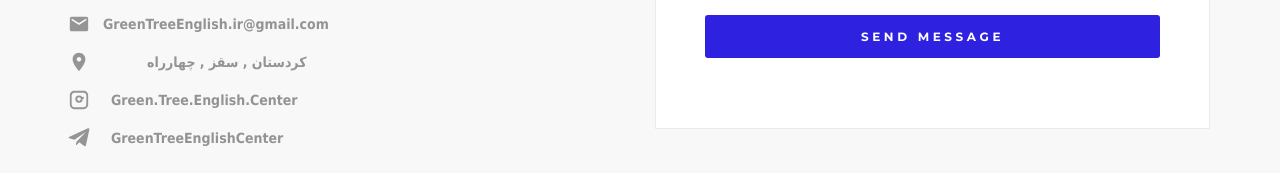
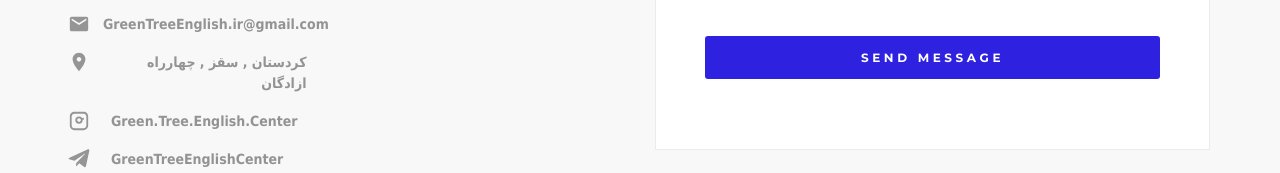
Before and after one commit to Rsd-greentreeenglish/rsd-greentreeenglish.github.io, a plain HTML site: page contact.html in a window 1280 px wide. Shown: the part 702-875 px from the top of the page. Drawn offline with Linux system fonts and the light colour scheme; some packages are replaced by stand-ins of ours; a small style sheet from the web is missing.

Commit message:
Update contact.html

```diff
--- a/contact.html
+++ b/contact.html
@@ -237,7 +237,7 @@
 								    <path d="M12 2C8.13 2 5 5.13 5 9c0 5.25 7 13 7 13s7-7.75 7-13c0-3.87-3.13-7-7-7zm0 9.5c-1.38 0-2.5-1.12-2.5-2.5s1.12-2.5 2.5-2.5 2.5 1.12 2.5 2.5-1.12 2.5-2.5 2.5z"/>
 								    <path d="M0 0h24v24H0z" fill="none"/>
 								</svg>
-								<span>کردستان , سقز , چهارراه</span>
+								<span>کردستان , سقز , چهارراه ازادگان</span>
 							</li>
 							<li>
 								<a href="https://instagram.com/Green.Tree.English.Center" target="_blank" style="display: flex; align-items: center; text-decoration: none; color: inherit;">
```
